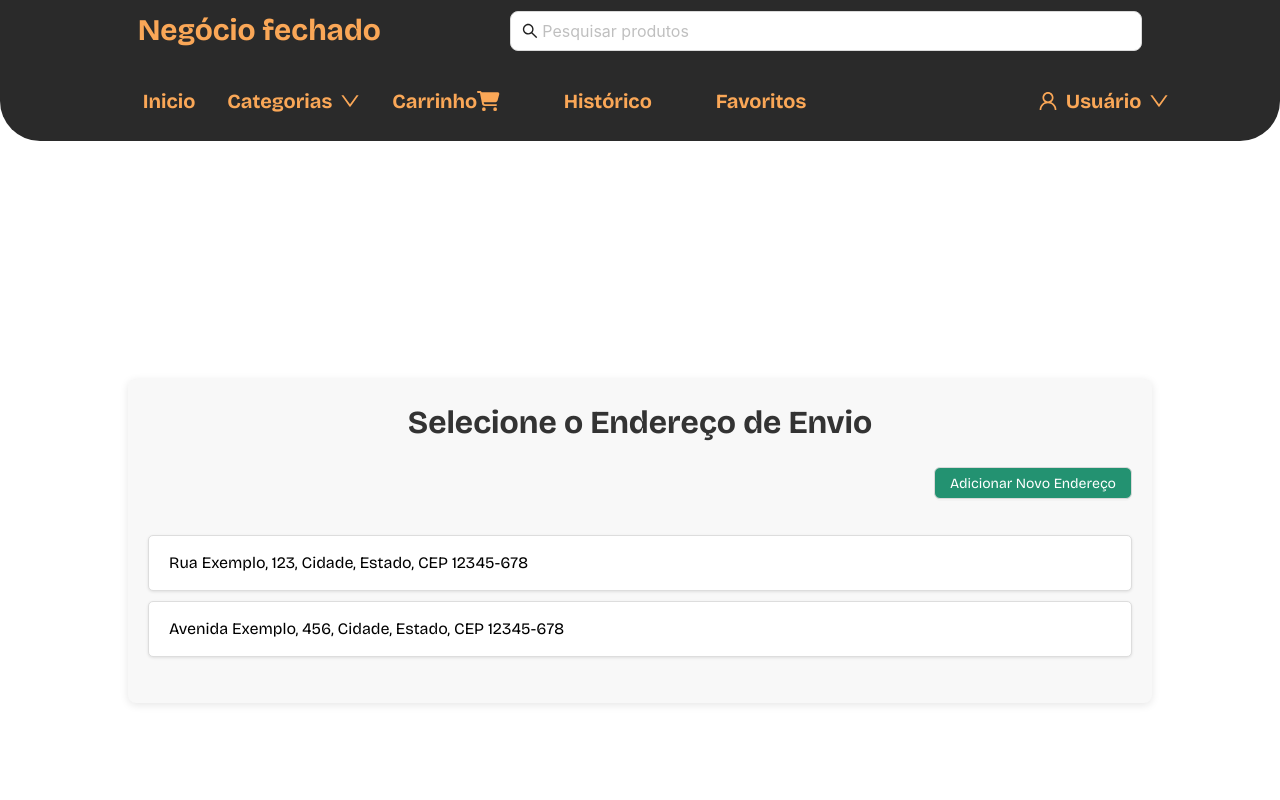
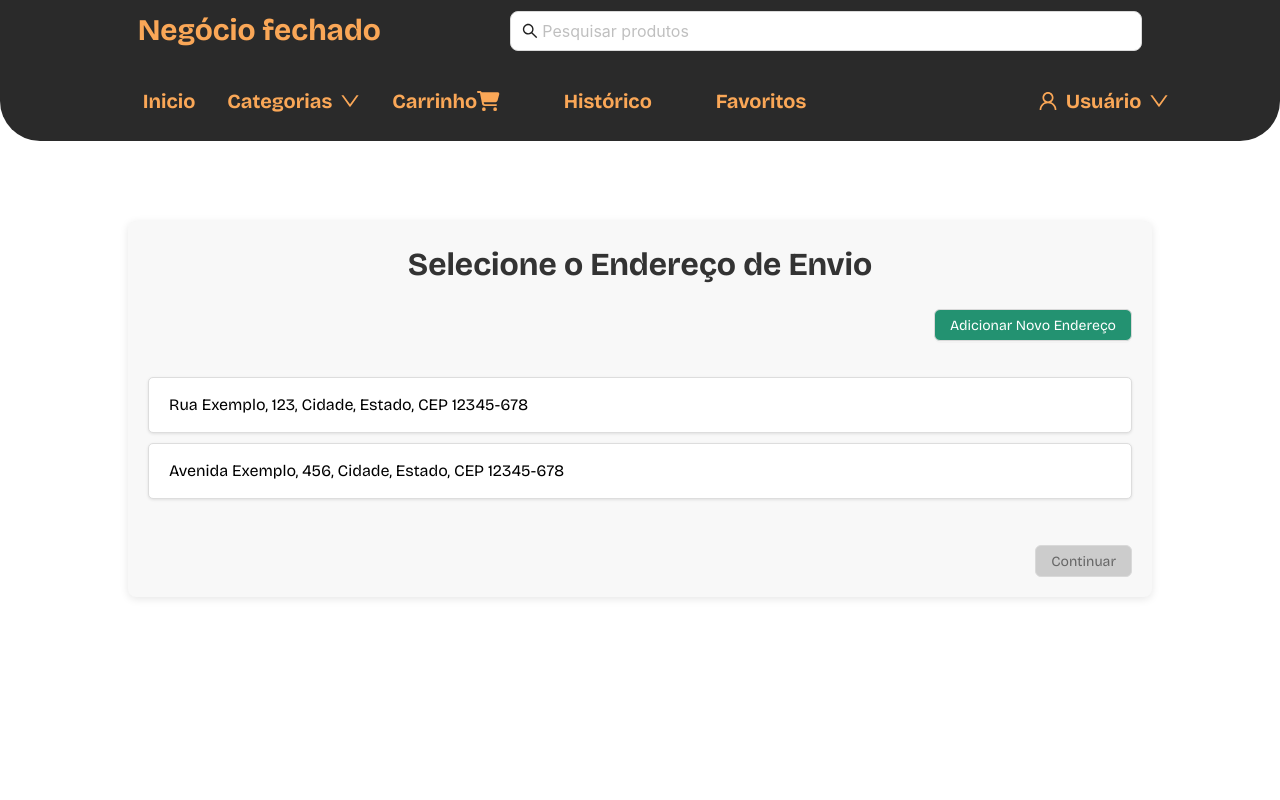
Before and after one commit to Reis567/ecommerce-api, a React (Vite) app in the folder frontend/: page /shipping-address in a window 1280 px wide. Shown: the top 800 px of the page. Built offline with nearby package versions, Linux system fonts and the light colour scheme.

Commit message:
Feat : checkoutlined

```diff
--- a/frontend/src/pages/ShippingAddressPage/index.styles.tsx
+++ b/frontend/src/pages/ShippingAddressPage/index.styles.tsx
@@ -1,17 +1,15 @@
-import styled from 'styled-components';
+import styled, { css } from 'styled-components';
 import { Button } from 'antd';
 
 export const AddressContent = styled.div`
   width: 100%;
   min-height: 100vh;
-  display: flex;
-  justify-content: center;
-  align-items: center;
 `;
 
 export const AddressContainer = styled.div`
   width: 80%;
   margin: auto;
+  margin-top: 80px;
   padding: 20px;
   display: flex;
   flex-direction: column;
@@ -32,7 +30,7 @@ export const AddressList = styled.ul`
   width: 100%;
 `;
 
-export const AddressItem = styled.li`
+export const AddressItem = styled.li<{ selected: boolean }>`
   padding: 15px 20px;
   border: 1px solid #ddd;
   margin-bottom: 10px;
@@ -43,9 +41,24 @@ export const AddressItem = styled.li`
   background-color: #fff;
   box-shadow: 0 1px 3px rgba(0, 0, 0, 0.1);
   cursor: pointer;
+  position: relative;
+
+  ${({ selected }) =>
+    selected &&
+    css`
+      border-color: #239271;
+      background-color: #e6f9f0;
+    `}
 
   &:hover {
     box-shadow: 0 2px 6px rgba(0, 0, 0, 0.15);
+  }
+
+  .anticon {
+    font-size: 18px;
+    color: #239271;
+    position: absolute;
+    right: 20px;
   }
 `;
 
@@ -74,3 +87,20 @@ export const AddButton = styled(Button)`
     background-color: #1e8266;
   }
 `;
+
+export const ContinueButton = styled(Button)`
+  align-self: flex-end;
+  background-color: #239271;
+  color: white;
+  margin-top: 20px;
+
+  &:hover {
+    background-color: #1e8266;
+  }
+
+  &:disabled {
+    background-color: #ccc;
+    color: #666;
+    cursor: not-allowed;
+  }
+`;
--- a/frontend/src/pages/ShippingAddressPage/index.tsx
+++ b/frontend/src/pages/ShippingAddressPage/index.tsx
@@ -1,4 +1,4 @@
-import React from 'react';
+import React, { useState } from 'react';
 import { useNavigate } from 'react-router-dom';
 import {
   AddressContainer,
@@ -7,9 +7,13 @@ import {
   AddressItem,
   AddButton,
   AddressContent,
-} from './index.styles.tsx';
+
+  ContinueButton
+} from './index.styles';
+import { CheckOutlined } from '@ant-design/icons';
 
 const ShippingAddressPage: React.FC = () => {
+  const [selectedAddress, setSelectedAddress] = useState<string | null>(null);
   const navigate = useNavigate();
 
   const handleAddAddress = () => {
@@ -17,8 +21,14 @@ const ShippingAddressPage: React.FC = () => {
   };
 
   const handleSelectAddress = (address: string) => {
-    console.log('Selecionar endereço:', address);
-    navigate('/checkout');
+    setSelectedAddress(address);
+  };
+
+  const handleContinue = () => {
+    if (selectedAddress) {
+      console.log('Endereço selecionado:', selectedAddress);
+      navigate('/checkout');
+    }
   };
 
   return (
@@ -27,13 +37,22 @@ const ShippingAddressPage: React.FC = () => {
         <AddressTitle>Selecione o Endereço de Envio</AddressTitle>
         <AddButton onClick={handleAddAddress}>Adicionar Novo Endereço</AddButton>
         <AddressList>
-          <AddressItem onClick={() => handleSelectAddress('Rua Exemplo, 123, Cidade, Estado, CEP 12345-678')}>
+          <AddressItem
+            onClick={() => handleSelectAddress('Rua Exemplo, 123, Cidade, Estado, CEP 12345-678')}
+            selected={selectedAddress === 'Rua Exemplo, 123, Cidade, Estado, CEP 12345-678'}
+          >
             Rua Exemplo, 123, Cidade, Estado, CEP 12345-678
+            {selectedAddress === 'Rua Exemplo, 123, Cidade, Estado, CEP 12345-678' && <CheckOutlined />}
           </AddressItem>
-          <AddressItem onClick={() => handleSelectAddress('Avenida Exemplo, 456, Cidade, Estado, CEP 12345-678')}>
+          <AddressItem
+            onClick={() => handleSelectAddress('Avenida Exemplo, 456, Cidade, Estado, CEP 12345-678')}
+            selected={selectedAddress === 'Avenida Exemplo, 456, Cidade, Estado, CEP 12345-678'}
+          >
             Avenida Exemplo, 456, Cidade, Estado, CEP 12345-678
+            {selectedAddress === 'Avenida Exemplo, 456, Cidade, Estado, CEP 12345-678' && <CheckOutlined />}
           </AddressItem>
         </AddressList>
+        <ContinueButton onClick={handleContinue} disabled={!selectedAddress}>Continuar</ContinueButton>
       </AddressContainer>
     </AddressContent>
   );
```
